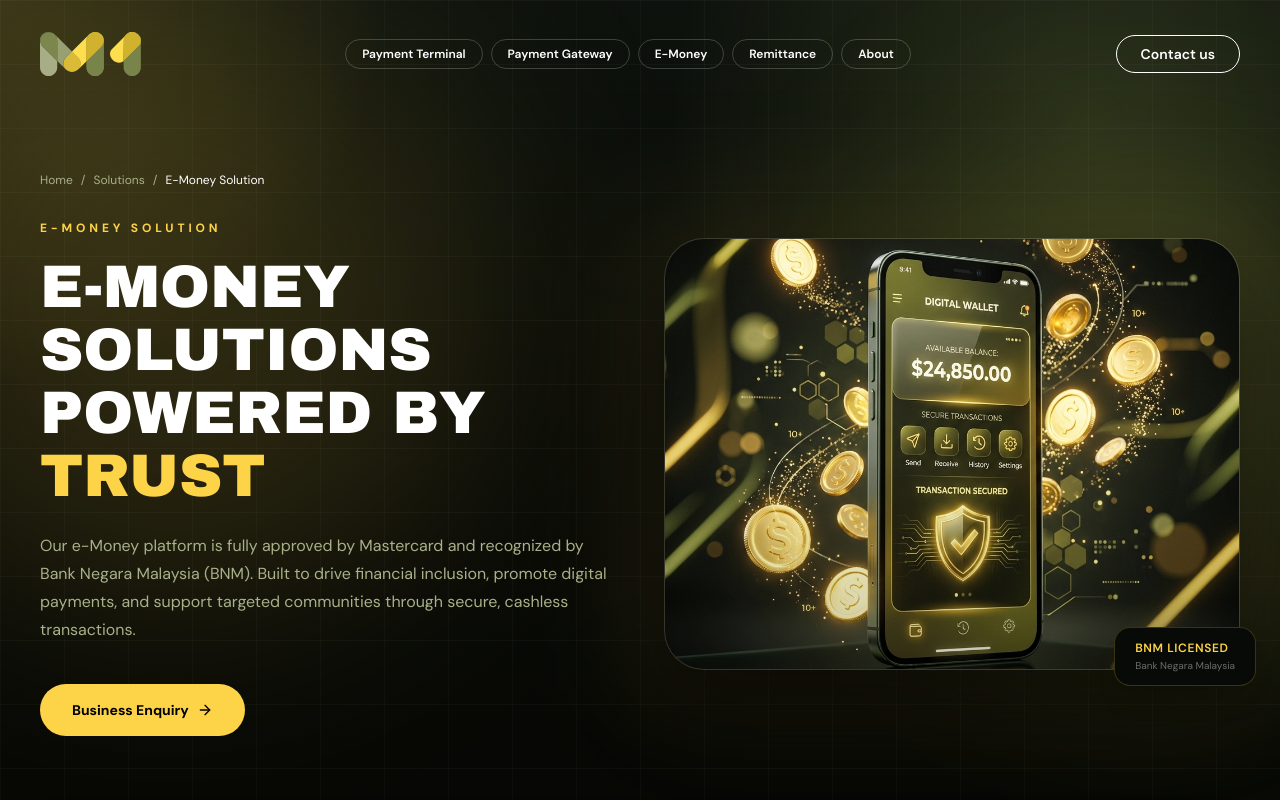
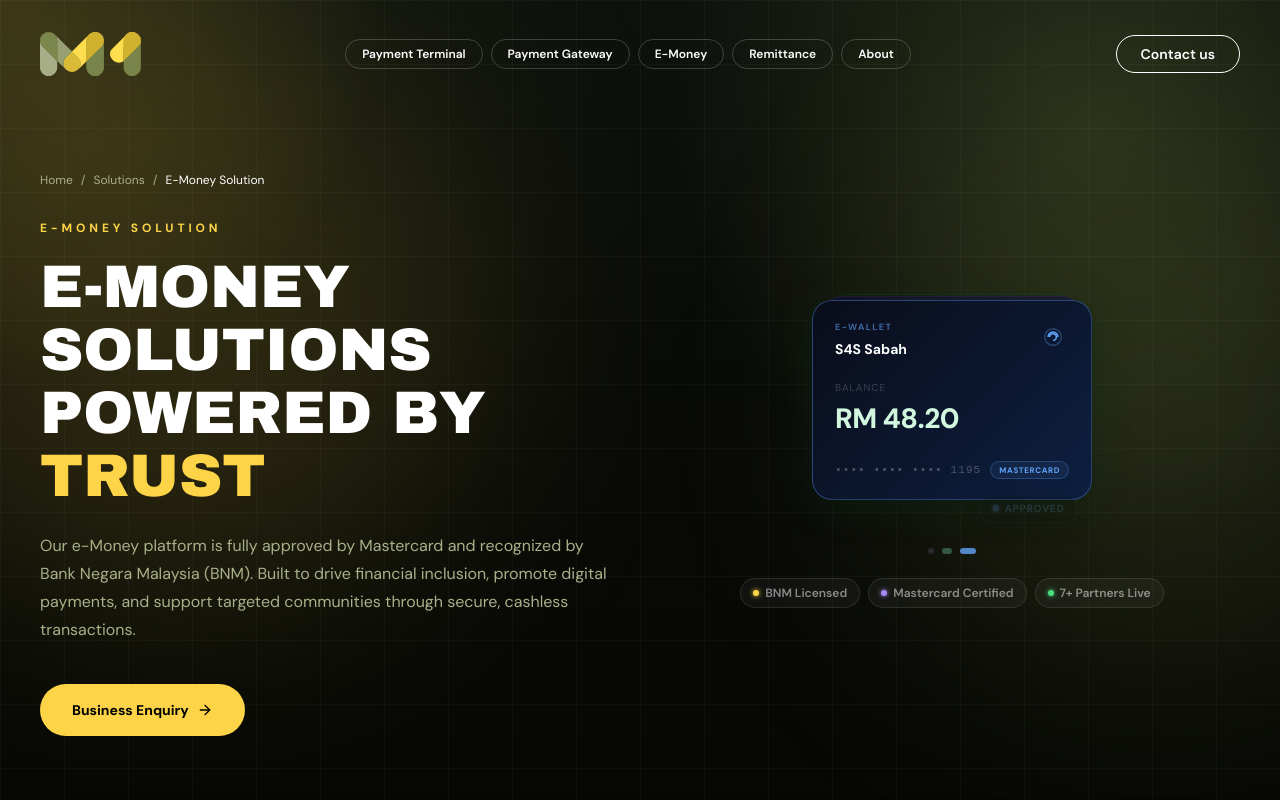
Before and after one commit to asahireo/MobilityOne, a Next.js app: page /solutions/e-money in a window 1280 px wide. Shown: the top 800 px of the page. Built offline with nearby package versions, Linux system fonts and the light colour scheme.

Commit message:
feat: add e-money hero

```diff
--- a/app/solutions/e-money/page.tsx
+++ b/app/solutions/e-money/page.tsx
@@ -14,7 +14,7 @@
   headlineAccent: "TRUST",
   subtext:
     "Our e-Money platform is fully approved by Mastercard and recognized by Bank Negara Malaysia (BNM). Built to drive financial inclusion, promote digital payments, and support targeted communities through secure, cashless transactions.",
-  heroImage: "/assets/img/emoney_modern.png",
+  heroVariant: "e-money",
   features: [
     {
       title: "Card-Based & QR Payments",
--- /dev/null
+++ b/components/ui/emoney-hero.tsx
@@ -0,0 +1,234 @@
+"use client";
+
+import { useEffect, useState } from "react";
+
+const CARDS = [
+  {
+    name: "OneCENT Plus",
+    number: "•••• •••• •••• 4421",
+    gradient: "linear-gradient(135deg, #1a0a3c 0%, #2d1060 100%)",
+    accent: "#a78bfa",
+    amount: "RM 84.00",
+  },
+  {
+    name: "MiPAY eWallet",
+    number: "•••• •••• •••• 7803",
+    gradient: "linear-gradient(135deg, #0a1a0d 0%, #0d3320 100%)",
+    accent: "#4ade80",
+    amount: "RM 215.50",
+  },
+  {
+    name: "S4S Sabah",
+    number: "•••• •••• •••• 1195",
+    gradient: "linear-gradient(135deg, #0a0d1a 0%, #0d1f40 100%)",
+    accent: "#60a5fa",
+    amount: "RM 48.20",
+  },
+];
+
+const CYCLE_MS = 2800;
+
+export function EMoneyHero() {
+  const [active, setActive] = useState(0);
+  const [phase, setPhase] = useState<"idle" | "tap" | "approved">("idle");
+
+  useEffect(() => {
+    const run = () => {
+      setPhase("tap");
+      const t1 = setTimeout(() => setPhase("approved"), 900);
+      const t2 = setTimeout(() => {
+        setPhase("idle");
+        setActive((p) => (p + 1) % CARDS.length);
+      }, CYCLE_MS);
+      return () => { clearTimeout(t1); clearTimeout(t2); };
+    };
+
+    // small initial delay so it doesn't fire on mount immediately
+    const t0 = setTimeout(run, 600);
+    const interval = setInterval(run, CYCLE_MS + 400);
+    return () => { clearTimeout(t0); clearInterval(interval); };
+  }, []);
+
+  const card = CARDS[active];
+
+  return (
+    <div className="relative w-full flex flex-col items-center gap-6 py-6 select-none">
+
+      {/* ── CARD STACK ── */}
+      <div style={{ position: "relative", width: 280, height: 200 }}>
+
+        {/* Back cards */}
+        {[2, 1].map((offset) => {
+          const idx = (active + offset) % CARDS.length;
+          const c = CARDS[idx];
+          return (
+            <div
+              key={idx}
+              style={{
+                position: "absolute",
+                inset: 0,
+                borderRadius: 20,
+                background: c.gradient,
+                border: `1.5px solid ${c.accent}22`,
+                transform: `translateY(${offset === 2 ? -18 : -9}px) scale(${offset === 2 ? 0.88 : 0.94})`,
+                opacity: offset === 2 ? 0.4 : 0.65,
+                transition: "all 0.5s ease",
+              }}
+            />
+          );
+        })}
+
+        {/* Active (top) card */}
+        <div
+          style={{
+            position: "absolute",
+            inset: 0,
+            borderRadius: 20,
+            background: card.gradient,
+            border: `1.5px solid ${card.accent}55`,
+            boxShadow: phase === "approved"
+              ? `0 0 40px 8px ${card.accent}55, 0 8px 32px rgba(0,0,0,0.5)`
+              : `0 8px 32px rgba(0,0,0,0.5)`,
+            transition: "box-shadow 0.4s ease",
+            padding: "20px 22px",
+            display: "flex",
+            flexDirection: "column",
+            justifyContent: "space-between",
+          }}
+        >
+          {/* Top row */}
+          <div style={{ display: "flex", justifyContent: "space-between", alignItems: "flex-start" }}>
+            <div>
+              <p style={{ fontSize: 9, color: card.accent + "99", letterSpacing: "0.16em", textTransform: "uppercase", fontWeight: 700 }}>
+                E-Wallet
+              </p>
+              <p style={{ fontSize: 14, fontWeight: 700, color: "#fff", marginTop: 4 }}>
+                {card.name}
+              </p>
+            </div>
+            {/* NFC icon + rings */}
+            <div style={{ position: "relative", width: 32, height: 32, display: "flex", alignItems: "center", justifyContent: "center" }}>
+              {/* NFC symbol */}
+              <svg width="20" height="20" viewBox="0 0 24 24" fill="none" stroke={card.accent} strokeWidth="1.8">
+                <path d="M12 2C6.48 2 2 6.48 2 12s4.48 10 10 10 10-4.48 10-10S17.52 2 12 2z" opacity="0.3"/>
+                <path d="M8 12c0-2.21 1.79-4 4-4s4 1.79 4 4-1.79 4-4 4"/>
+                <path d="M6 12c0-3.31 2.69-6 6-6s6 2.69 6 6"/>
+              </svg>
+              {/* Pulse rings on tap */}
+              {phase === "tap" && [0, 1, 2].map((i) => (
+                <div
+                  key={i}
+                  style={{
+                    position: "absolute",
+                    inset: -4,
+                    borderRadius: "50%",
+                    border: `1.5px solid ${card.accent}`,
+                    animation: `nfcRing 1s ease-out ${i * 0.22}s infinite`,
+                    opacity: 0,
+                  }}
+                />
+              ))}
+            </div>
+          </div>
+
+          {/* Balance */}
+          <div>
+            <p style={{ fontSize: 10, color: "#ffffff33", letterSpacing: "0.1em", textTransform: "uppercase", marginBottom: 3 }}>Balance</p>
+            <p style={{
+              fontSize: 28,
+              fontWeight: 800,
+              color: phase === "approved" ? card.accent : "#fff",
+              letterSpacing: "-0.02em",
+              transition: "color 0.4s ease",
+            }}>
+              {card.amount}
+            </p>
+          </div>
+
+          {/* Card number */}
+          <div style={{ display: "flex", justifyContent: "space-between", alignItems: "center" }}>
+            <span style={{ fontSize: 11, color: "#ffffff44", letterSpacing: "0.1em", fontFamily: "monospace" }}>
+              {card.number}
+            </span>
+            <span style={{
+              fontSize: 8,
+              padding: "2px 8px",
+              borderRadius: 99,
+              background: card.accent + "15",
+              border: `1px solid ${card.accent}44`,
+              color: card.accent,
+              fontWeight: 700,
+              letterSpacing: "0.08em",
+              textTransform: "uppercase",
+            }}>
+              {phase === "approved" ? "✓ Paid" : "Mastercard"}
+            </span>
+          </div>
+        </div>
+
+        {/* ── APPROVED BADGE ── */}
+        <div style={{
+          position: "absolute",
+          bottom: -18,
+          right: 12,
+          background: "#0d0d0e",
+          border: `1.5px solid ${card.accent}55`,
+          borderRadius: 12,
+          padding: "6px 12px",
+          display: "flex",
+          alignItems: "center",
+          gap: 6,
+          boxShadow: `0 4px 20px rgba(0,0,0,0.5)`,
+          opacity: phase === "approved" ? 1 : 0,
+          transform: phase === "approved" ? "translateY(0) scale(1)" : "translateY(6px) scale(0.92)",
+          transition: "opacity 0.35s ease, transform 0.35s ease",
+        }}>
+          <div style={{ width: 7, height: 7, borderRadius: "50%", background: card.accent, boxShadow: `0 0 6px ${card.accent}` }} />
+          <span style={{ fontSize: 11, fontWeight: 700, color: card.accent, letterSpacing: "0.06em" }}>
+            APPROVED
+          </span>
+        </div>
+      </div>
+
+      {/* ── PARTNER DOTS ── */}
+      <div style={{ display: "flex", gap: 8, marginTop: 24 }}>
+        {CARDS.map((c, i) => (
+          <div
+            key={i}
+            style={{
+              width: i === active ? 20 : 6,
+              height: 6,
+              borderRadius: 3,
+              background: i === active ? c.accent : "#2a2a2e",
+              transition: "all 0.4s ease",
+            }}
+          />
+        ))}
+      </div>
+
+      {/* ── STATUS CHIPS ── */}
+      <div className="flex flex-wrap gap-2 justify-center">
+        {[
+          { label: "BNM Licensed",         color: "#fdd448" },
+          { label: "Mastercard Certified",  color: "#a78bfa" },
+          { label: "7+ Partners Live",      color: "#4ade80" },
+        ].map(({ label, color }) => (
+          <span
+            key={label}
+            className="rounded-full border border-white/10 bg-white/[0.04] px-3 py-1.5 text-xs font-semibold text-white/50 flex items-center gap-1.5"
+          >
+            <span className="w-1.5 h-1.5 rounded-full shrink-0" style={{ background: color, boxShadow: `0 0 5px ${color}` }} />
+            {label}
+          </span>
+        ))}
+      </div>
+
+      <style>{`
+        @keyframes nfcRing {
+          0%   { transform: scale(1);   opacity: 0.8; }
+          100% { transform: scale(2.4); opacity: 0; }
+        }
+      `}</style>
+    </div>
+  );
+}
--- a/components/ui/solution-page.tsx
+++ b/components/ui/solution-page.tsx
@@ -10,6 +10,7 @@
 import { GlobeInteractive } from "@/components/ui/globe-interactive";
 import { PaymentGatewayHero } from "@/components/ui/payment-gateway-hero";
 import { PaymentTerminalHero } from "@/components/ui/payment-terminal-hero";
+import { EMoneyHero } from "@/components/ui/emoney-hero";
 
 /* ------------------------------------------------------------------ */
 /*  TYPES                                                              */
@@ -35,7 +36,7 @@
   subtext: string;
   heroImage?: string;
   heroGlobe?: boolean;
-  heroVariant?: "payment-terminal" | "payment-gateway";
+  heroVariant?: "payment-terminal" | "payment-gateway" | "e-money";
   features: SolutionFeature[];
   partners?: { label: string; names: string[] };
   whitelabelPartners?: SolutionPartner[];
@@ -134,6 +135,18 @@
             className="relative flex items-center justify-center"
           >
             <PaymentTerminalHero />
+          </motion.div>
+        )}
+
+        {/* Right — e-money hero */}
+        {data.heroVariant === "e-money" && (
+          <motion.div
+            initial={{ opacity: 0, scale: 0.94, y: 20 }}
+            animate={{ opacity: 1, scale: 1, y: 0 }}
+            transition={{ duration: 0.9, delay: 0.25, ease: heroEase }}
+            className="relative flex items-center justify-center"
+          >
+            <EMoneyHero />
           </motion.div>
         )}
 
```
